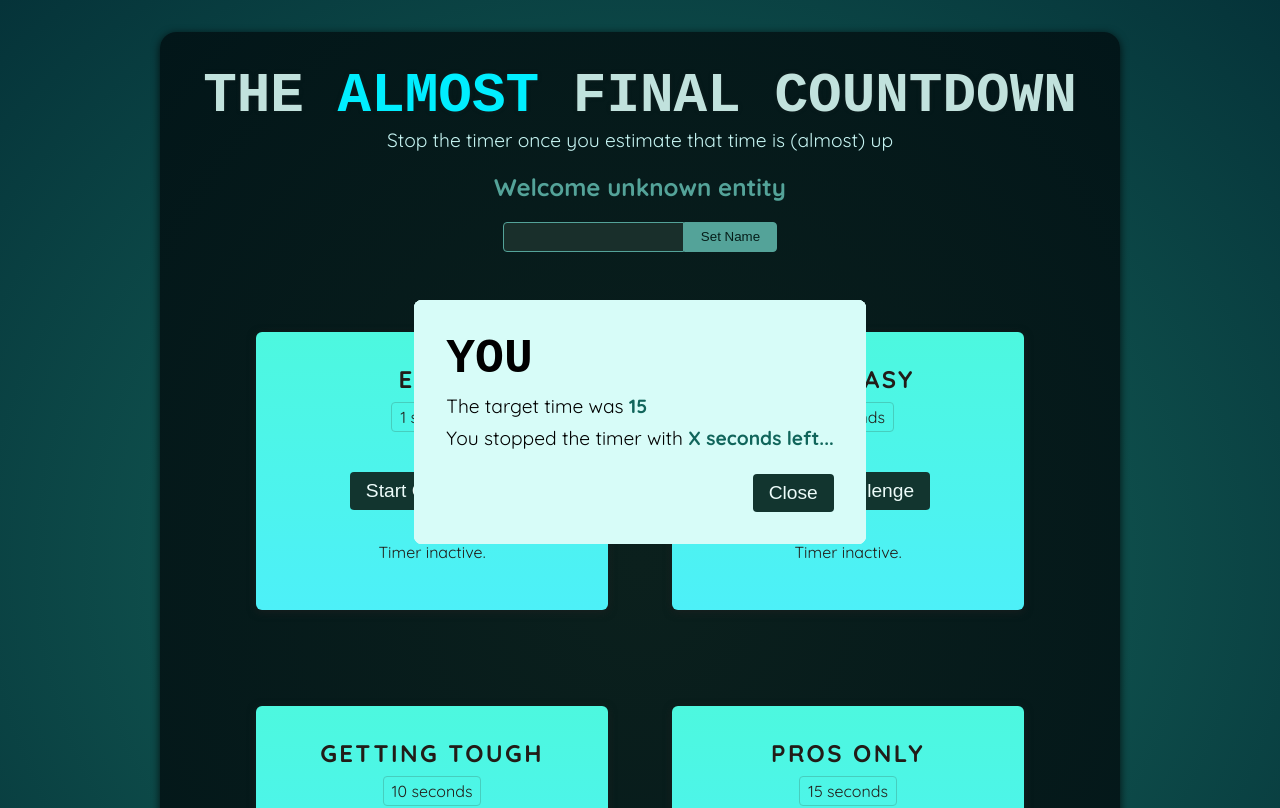
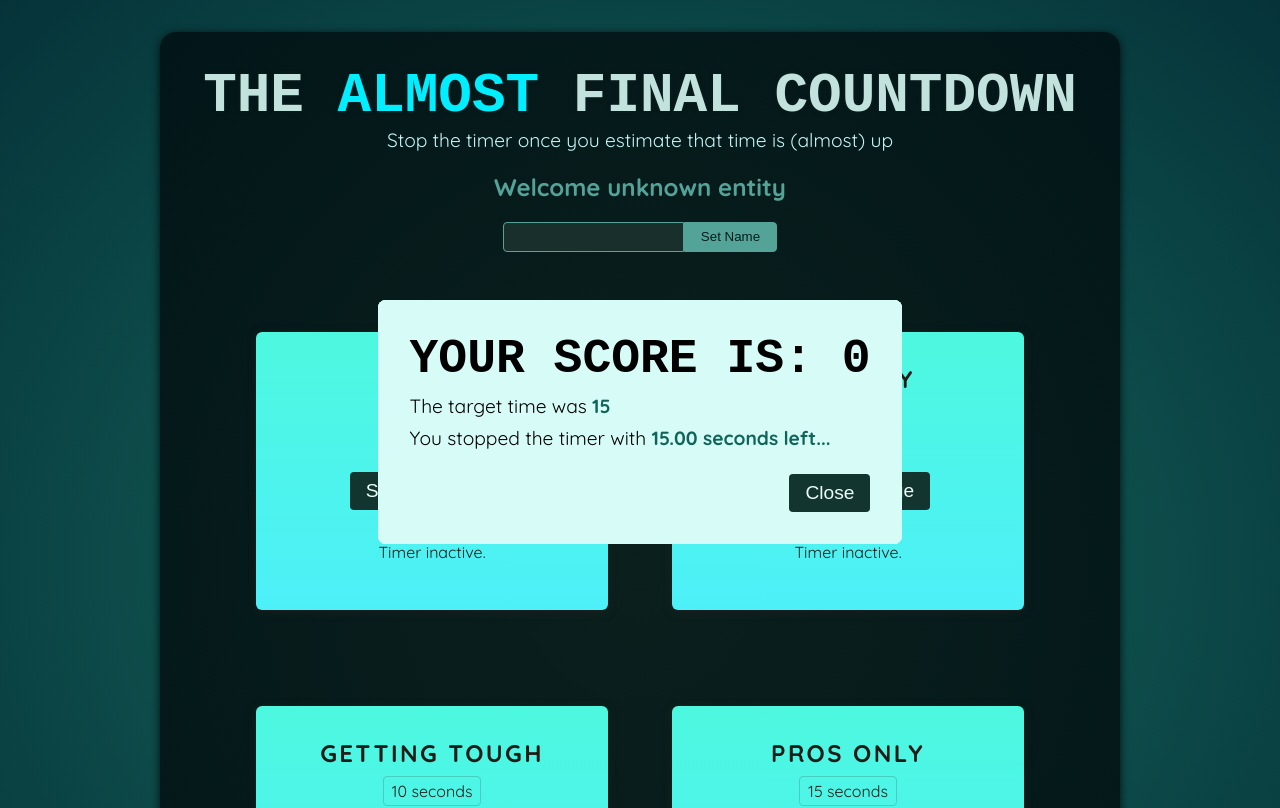
Before and after one commit to hadeersalah7/Timer-React-Game, a React (Vite) app: page / in a window 1280 px wide. Shown: the top 808 px of the page. Built offline with nearby package versions, Linux system fonts and the light colour scheme; a web font is replaced by a local one.

Commit message:
displaying a score & lost messages

```diff
--- a/src/components/Modal/ResultModal.jsx
+++ b/src/components/Modal/ResultModal.jsx
@@ -1,6 +1,6 @@
 import {forwardRef, useImperativeHandle, useRef } from 'react'
 
-const ResultModal = forwardRef(function ResultModal({ result, targetTime}, ref) {
+const ResultModal = forwardRef(function ResultModal({targetTime, remainingTime, onReset}, ref) {
     const dialog = useRef()
     useImperativeHandle(ref, () => {
         return {
@@ -9,14 +9,18 @@ const ResultModal = forwardRef(function ResultModal({ result, targetTime}, ref)
             }
         }
     })
+    const youLost = remainingTime <= 0
+    const formattedTime = (remainingTime / 1000).toFixed(2)
+    const yourScore =  Math.round(( 1 - remainingTime / (targetTime * 1000)) * 100)
     return (
         <dialog ref={dialog} className='result-modal' open>
-            <h2>You {result}</h2>
+         {youLost && <h2>You Lost</h2>}
+         {!youLost && <h2>Your Score is: {yourScore}</h2>}
             <p>The target time was <strong>{targetTime}</strong></p>
 
-            <p>You stopped the timer with <strong>X seconds left...</strong></p>
+            <p>You stopped the timer with <strong>{formattedTime} seconds left...</strong></p>
 
-            <form method='dialog'>
+            <form method='dialog' onSubmit={onReset}>
                 <button>Close</button>
             </form>
         </dialog>
--- a/src/components/Timer/TimerChallenger.jsx
+++ b/src/components/Timer/TimerChallenger.jsx
@@ -11,25 +11,25 @@ const TimerChallenger = ({ title, targetTimer }) => {
 const timeIsActive = timeRemaining > 0 && timeRemaining < targetTimer * 1000
     if(timeRemaining <= 0){
       clearInterval(timer.current)
-      setTimeRemaining(targetTimer * 1000)
       dialog.current.open()
     }
     const handleStartTimer = () => {
         timer.current = setInterval(() => {
-            // setTimerExpired(true)
-            // dialog.current.open()
             setTimeRemaining((prevtime) => prevtime -10)
         },  10)
-        // setTimeStarted(true)
     }
 
     const handleStopTimer = () => {
         dialog.current.open()
         clearInterval(timer.current)
     }
+
+    const handleReset = () => {
+        setTimeRemaining(targetTimer * 1000)
+    }
     return (
         <>
-            <ResultModal ref={dialog} targetTime={targetTimer} title="Lost" />
+            <ResultModal ref={dialog} targetTime={targetTimer} title="Lost" remainingTime={timeRemaining} onReset={handleReset}/>
         <section className='challenge'>
             <h2>{title}</h2>
             <p className='challenge-time'>
```
